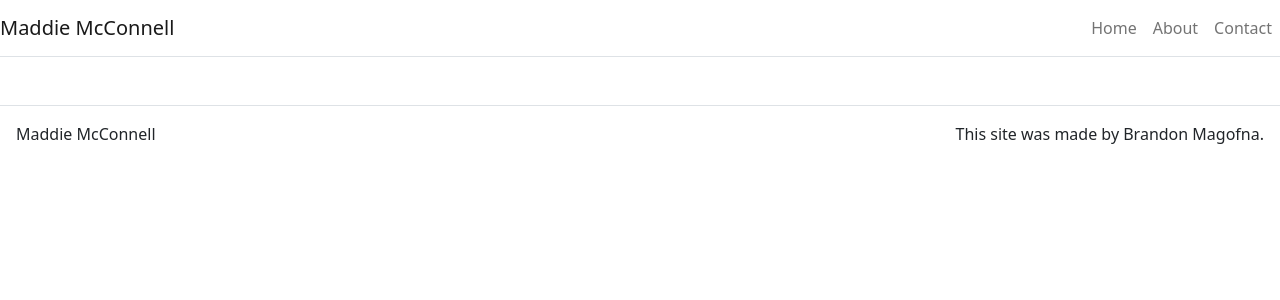
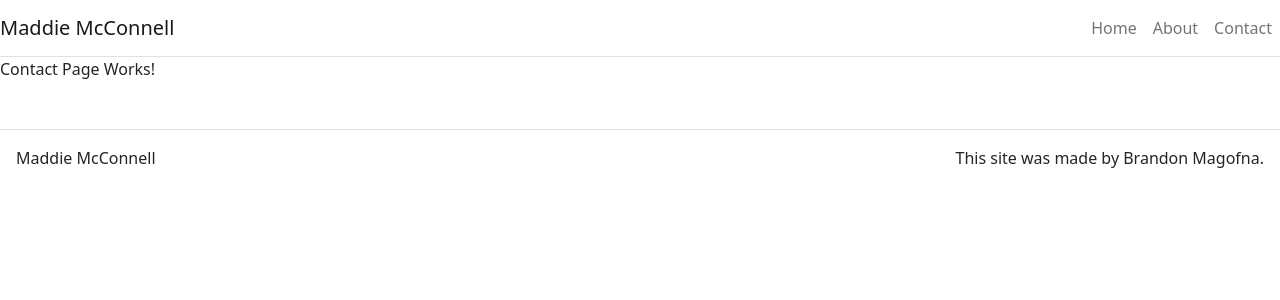
Before and after one commit to Magofna68/Capstone, a React (Create React App) app: page /contact in a window 1280 px wide. Shown: the top 300 px of the page. Built offline with nearby package versions, Linux system fonts and the light colour scheme.

Commit message:
:hammer: formatted homepage to have proper routing via Navbar

```diff
--- a/src/App.js
+++ b/src/App.js
@@ -10,6 +10,10 @@
 import Nav from 'react-bootstrap/esm/Nav';
 
 import Footer from './components/Footer'
+import HomePage from './components/pages/HomePage';
+import AboutPage from './components/pages/AboutPage';
+import ContactPage from './components/pages/ContactPage';
+
 class App extends React.Component {
   constructor(props) {
     super(props);
@@ -48,10 +52,13 @@
                 <Link className="nav-link" to="/">Home</Link>
                 <Link className="nav-link" to="/about">About</Link>
                 <Link className="nav-link" to="/contact">Contact</Link>
+
               </Nav>
             </NavbarCollapse>
           </Navbar>
-
+          <Route path="/" exact render={() => <HomePage title={this.state.home.title} subTitle={this.state.home.subTitle} text={this.state.home.text} />} />
+          <Route path="/about" render={() => <AboutPage title={this.state.about.title} />} />
+          <Route path="/contact" render={() => <ContactPage title={this.state.contact.title} />} />
           <Footer />
         </Container>
 
--- /dev/null
+++ b/src/components/pages/AboutPage.js
@@ -0,0 +1,9 @@
+import React from 'react';
+
+function AboutPage(props) {
+  return (
+    <p>AboutPage Works!</p>
+  );
+}
+
+export default AboutPage;
--- /dev/null
+++ b/src/components/pages/ContactPage.js
@@ -0,0 +1,9 @@
+import React from 'react';
+
+function ContactPage(props) {
+  return (
+    <p>Contact Page Works!</p>
+  );
+}
+
+export default ContactPage;
--- /dev/null
+++ b/src/components/pages/HomePage.js
@@ -0,0 +1,9 @@
+import React from 'react';
+
+function HomePage(props) {
+  return (
+    <p>HomePage Works!</p>
+  );
+}
+
+export default HomePage;
```
Also changed, not shown: 1 other file (tests, documents, lock files or other folders).
